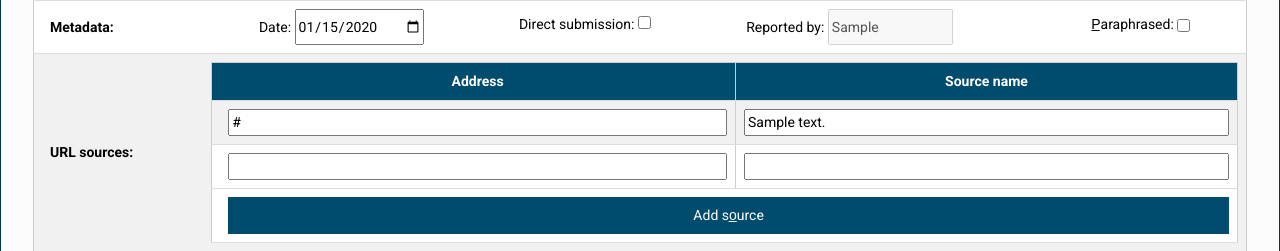
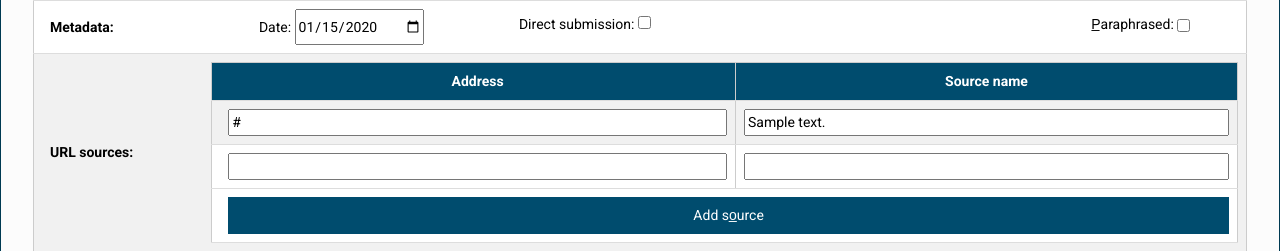
Before and after one commit to 17thshard/palanaeum, a Django app: template palanaeum/templates/palanaeum/staff/entry_edit_form.html in a window 1280 px wide. Shown: the part 835-1086 px from the top of the page. Run offline with Django 3.2, Linux system fonts and the light colour scheme; the template is opened without the code that fills it: most values are stand-ins (such as "Sample title", 1, 10 or a date in 2020); grey boxes marked "Sample" are stand-in pictures; some libraries are stand-ins or nearby versions.

Commit message:
Fixes to direct submissions.

```diff
--- a/palanaeum/static/palanaeum/js/entry_editor.js
+++ b/palanaeum/static/palanaeum/js/entry_editor.js
@@ -49,12 +49,12 @@ function EntryEditor(container) {
     });
     this.direct_entry.on("change", function(){
        if (self.direct_entry.is(":checked")) {
-           self.reported_by.prop('disabled', false);
+           self.reported_by.parent().css('visibility', 'visible');
            self.reported_by.val(Palanaeum.USER_NAME);
            self.paraphrased.prop('checked', 'checked');
        } else {
            self.reported_by.val('');
-           self.reported_by.prop('disabled', 'disabled');
+           self.reported_by.parent().css('visibility', 'hidden');
        }
     });
     this.paraphrased.on("change", function(){
--- a/palanaeum/templates/palanaeum/elements/entry_editor.html
+++ b/palanaeum/templates/palanaeum/elements/entry_editor.html
@@ -104,7 +104,7 @@
                         <div class="entry-edit-metadataHolder" style="line-height: 30px;">
                             <label for="date">{% trans 'date'|capfirst %}: <input type="date" value="{{ entry.date|date:"Y-m-d" }}" name="date" id="date"></label>
                             <label for="direct">{% trans 'Direct submission:' %} <input type="checkbox" name="direct" id="direct" {% if entry.direct_entry %}checked="checked" {% endif %}/> </label>
-                            <label for="reported_by">{% trans 'Reported by:' %} <input type="text" name="reported_by" id="reported_by" value="{{ entry.reported_by }}" style="width: 50%" {% if not entry.direct_entry %}disabled="disabled"{% endif %}/></label>
+                            <label for="reported_by" {% if not entry.direct_entry %}style="visibility:hidden"{% endif %}>{% trans 'Reported by:' %} <input type="text" name="reported_by" id="reported_by" value="{{ entry.reported_by }}" style="width: 50%"/></label>
                             <label class="entry-edit-checkfield" for="paraphrased">{% trans 'p&#818araphrased'|capfirst %}: <input type="checkbox" accesskey="P" name="paraphrased" id="paraphrased" {% if entry.paraphrased %}checked="checked" {%endif%}></label>
                         </div>
                     </td>
--- a/palanaeum/templates/palanaeum/elements/entry_li.html
+++ b/palanaeum/templates/palanaeum/elements/entry_li.html
@@ -91,7 +91,7 @@
         {% if entry.note %}
             <small class="footnote">Footnote: {{ entry.note|safe }}</small>
         {% endif %}
-        {% if entry.tags.exists or entry.visible_url_sources %}
+        {% if entry.tags.exists or entry.visible_url_sources or entry.direct_entry %}
         <div class="w3-row">
             <div class="w3-col l8 m12 s12 w3-left">
                 {% include 'palanaeum/elements/tags_list.html' with tags=entry.tags.all %}
```
